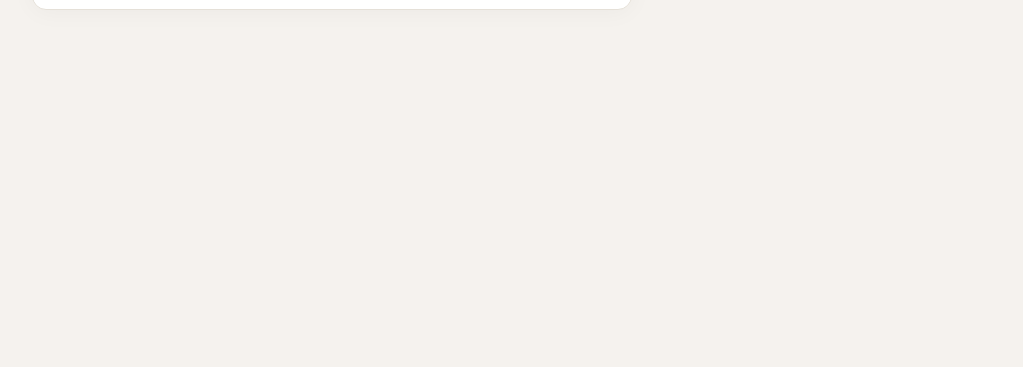
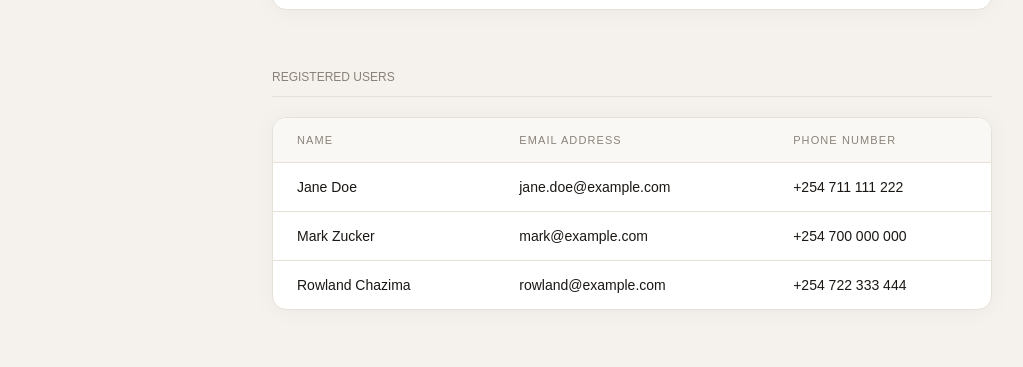
Before and after one commit to RowlandChazima/authentication, a plain HTML site: page dashboard.html in a window 1280 px wide. Shown: the part 1365-1732 px from the top of the page, without its empty margins (8-1031 px from the left). Before the commit the page ends 1435 px from the top, so only its background shows below. Drawn offline with Linux system fonts and the light colour scheme.

Commit message:
centered dashboard

```diff
--- a/dashboard.html
+++ b/dashboard.html
@@ -90,10 +90,14 @@
 
   .hero {
     max-width: 680px;
+    margin: 0 auto;
     padding: 60px 40px 32px;
     animation: fadeUp 0.6s ease both;
+    display: flex;
+    flex-direction: column;
     justify-content: center;
     align-items: center;
+    text-align: center;
   }
 
   @keyframes fadeUp {
@@ -138,7 +142,8 @@
 
   .content {
     padding: 0 40px 60px;
-    max-width: 680px;
+    max-width: 800px;
+    margin: 0 auto;
     animation: fadeUp 0.5s 0.1s ease both;
   }
 
@@ -258,6 +263,39 @@
   .back-links a:hover {
     text-decoration: underline;
   }
+
+  /* TABLE STYLES */
+  .users-table {
+    width: 100%;
+    border-collapse: collapse;
+    text-align: left;
+  }
+
+  .users-table th {
+    background: var(--input-bg);
+    color: var(--muted);
+    font-size: 11px;
+    font-weight: 500;
+    letter-spacing: 0.1em;
+    text-transform: uppercase;
+    padding: 16px 24px;
+    border-bottom: 1px solid var(--border);
+  }
+
+  .users-table td {
+    padding: 16px 24px;
+    font-size: 14px;
+    color: var(--ink);
+    border-bottom: 1px solid var(--border);
+  }
+
+  .users-table tbody tr:last-child td {
+    border-bottom: none;
+  }
+
+  .users-table tbody tr:hover {
+    background-color: rgba(200, 169, 110, 0.05);
+  }
 </style>
 
 <body>
@@ -350,6 +388,38 @@
       </div>
     </div>
   </div>
+
+  <div class="content">
+    <p class="section-label">Registered Users</p>
+    <div class="card" style="padding: 0; overflow-x: auto;">
+      <table class="users-table">
+        <thead>
+          <tr>
+            <th>Name</th>
+            <th>Email Address</th>
+            <th>Phone Number</th>
+          </tr>
+        </thead>
+        <tbody>
+          <tr>
+            <td>Jane Doe</td>
+            <td>jane.doe@example.com</td>
+            <td>+254 711 111 222</td>
+          </tr>
+          <tr>
+            <td>Mark Zucker</td>
+            <td>mark@example.com</td>
+            <td>+254 700 000 000</td>
+          </tr>
+          <tr>
+            <td>Rowland Chazima</td>
+            <td>rowland@example.com</td>
+            <td>+254 722 333 444</td>
+          </tr>
+        </tbody>
+      </table>
+    </div>
+  </div>
 </body>
 
 </html>
```
